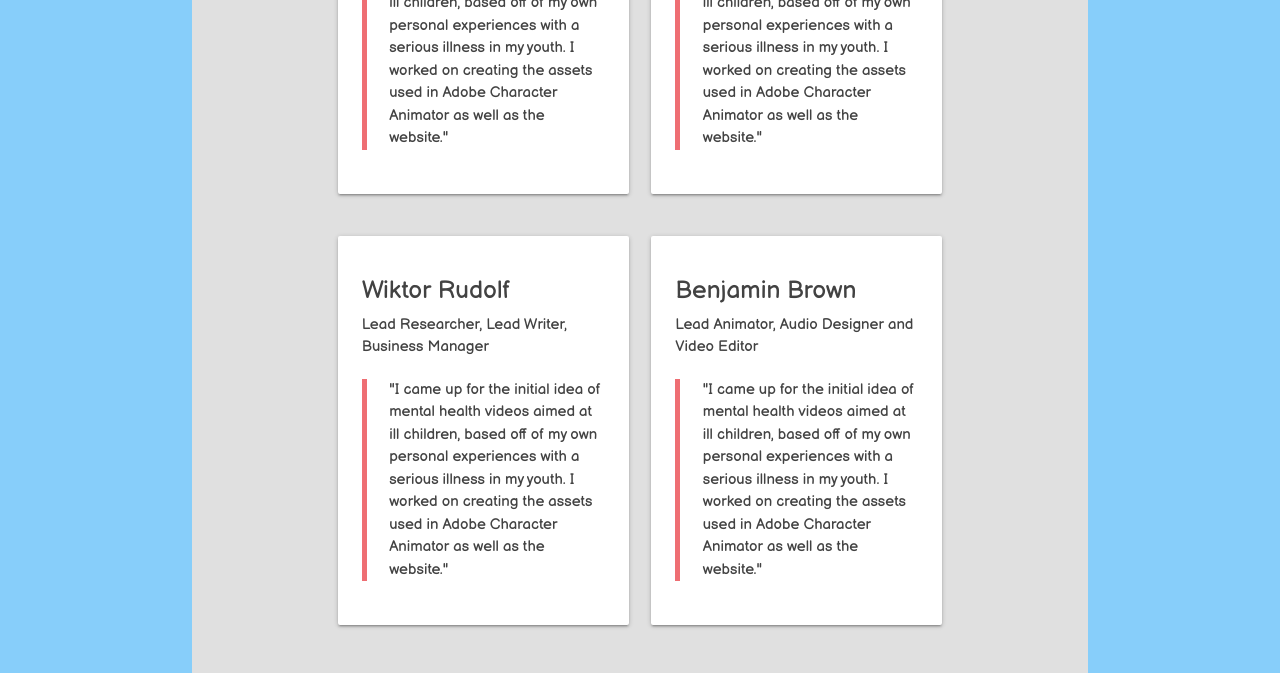
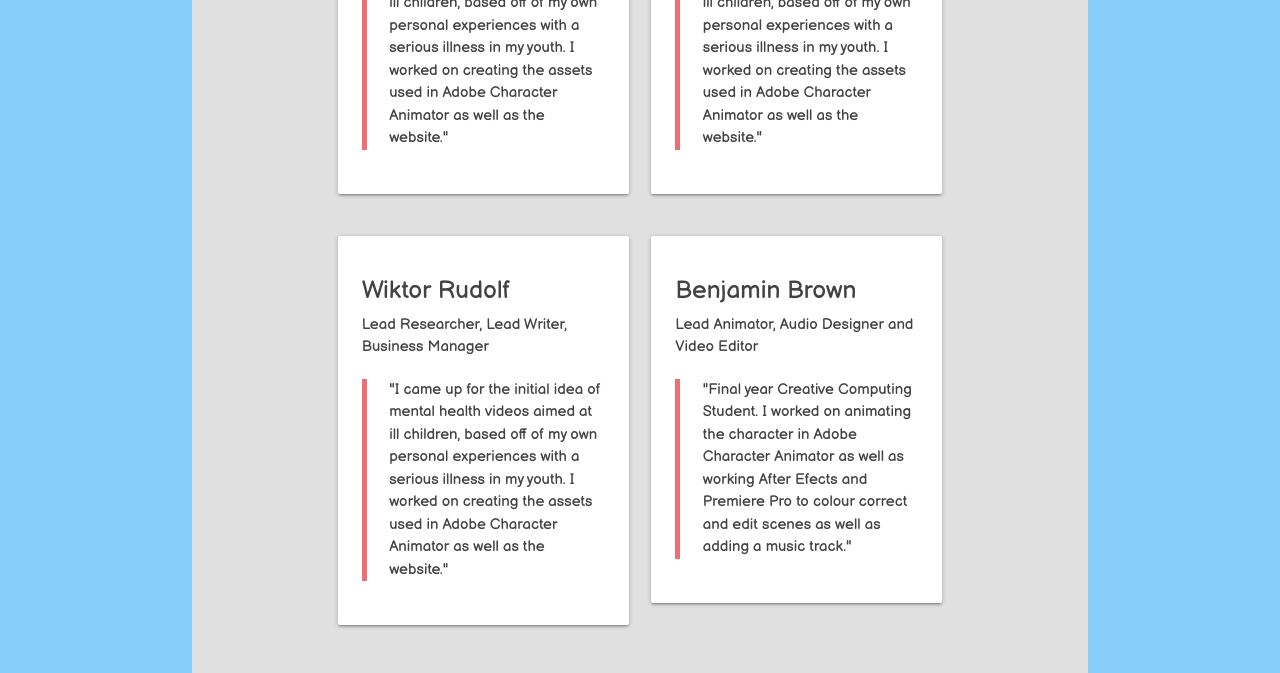
Before and after one commit to alturkabuterimon/alturkabuterimon.github.io, a plain HTML site: page index.html in a window 1280 px wide. Shown: the part 1949-2622 px from the top of the page. Drawn offline with nearby package versions, Linux system fonts and the light colour scheme.

Commit message:
Added Ben's quote

```diff
--- a/index.html
+++ b/index.html
@@ -169,11 +169,7 @@
                         <div class="card-content">
                             <h5>Benjamin Brown</h5>
                             <span>Lead Animator, Audio Designer and Video Editor</span>
-                            <blockquote>"I came up for the initial idea of mental health videos aimed at ill children, based off
-                                of my own personal
-                                experiences with a serious illness in my youth. I worked on creating the assets used in
-                                Adobe Character
-                                Animator as well as the website."</blockquote>
+                            <blockquote>"Final year Creative Computing Student. I worked on animating the character in Adobe Character Animator as well as working After Efects and Premiere Pro to colour correct and edit scenes as well as adding a music track."</blockquote>
                         </div>
                     </div>
                 </div>
```
